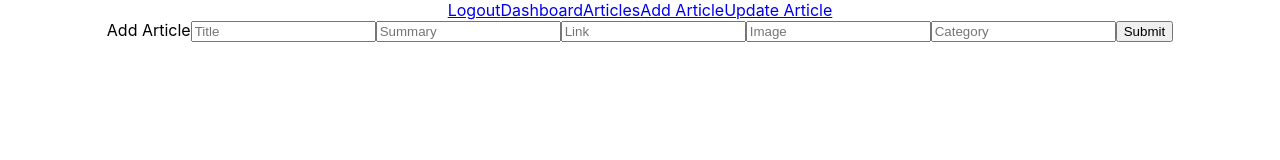
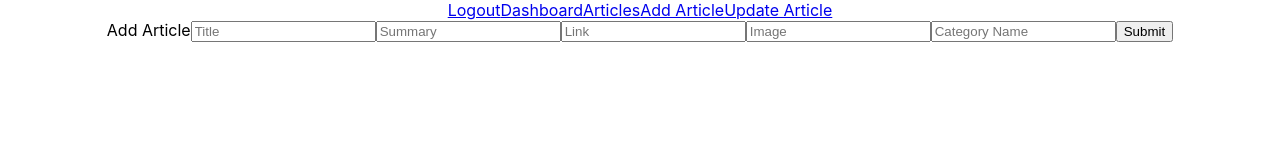
Before and after one commit to roselandroche/Pintereach-Frontend, a React (Create React App) app in the folder articles/: page /addarticle in a window 1280 px wide. Shown: the top 160 px of the page. Built offline with nearby package versions, Linux system fonts and the light colour scheme; sample sign-in values are in the browser's storage.

Commit message:
addArticle redux seems to be working

```diff
--- a/articles/src/action/add.js
+++ b/articles/src/action/add.js
@@ -14,7 +14,7 @@ export const postArticle = (title) => {
             dispatch({ type: FETCH_ADD_SUCCESS, payload: res.data });
         })
         .catch(err => {
-            dispatch({ type: FETCH_ADD_FAILURE, payload: err.response.error })
+            dispatch({ type: FETCH_ADD_FAILURE, payload: err.response })
         })
     }
 }
--- a/articles/src/components/AddArticle.js
+++ b/articles/src/components/AddArticle.js
@@ -10,7 +10,7 @@ function AddArticle(props) {
         link: "",
         image: "",
         user_id: 1,
-        category_id: "",
+        // category_id: 1,
         category_name: ""
     })
 
@@ -31,7 +31,7 @@ function AddArticle(props) {
             link: "",
             image: "",
             user_id: 1,
-            category_id: "",
+            // category_id: 1,
             category_name: ""
         })
     }
@@ -68,10 +68,11 @@ function AddArticle(props) {
                     value={newArticle.image}
                     onChange={handleChange}
                 />
+                {/* Having issues getting changes to stay until submitted */}
                 <input
                     type='text'
-                    name='category'
-                    placeholder='Category'
+                    name='category_name'
+                    placeholder='Category Name'
                     value={newArticle.category_name}
                     onChange={handleChange}
                 />
```
